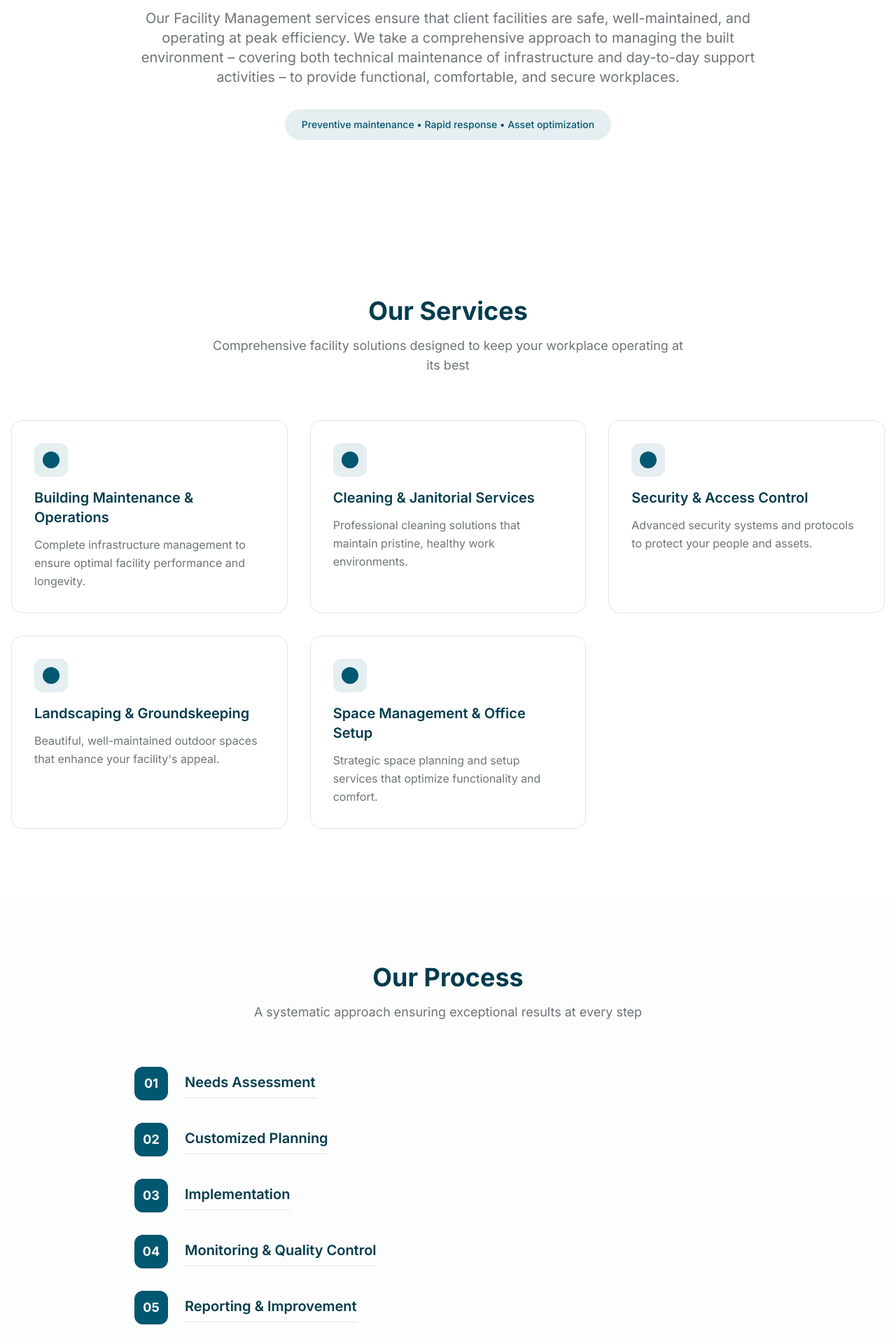
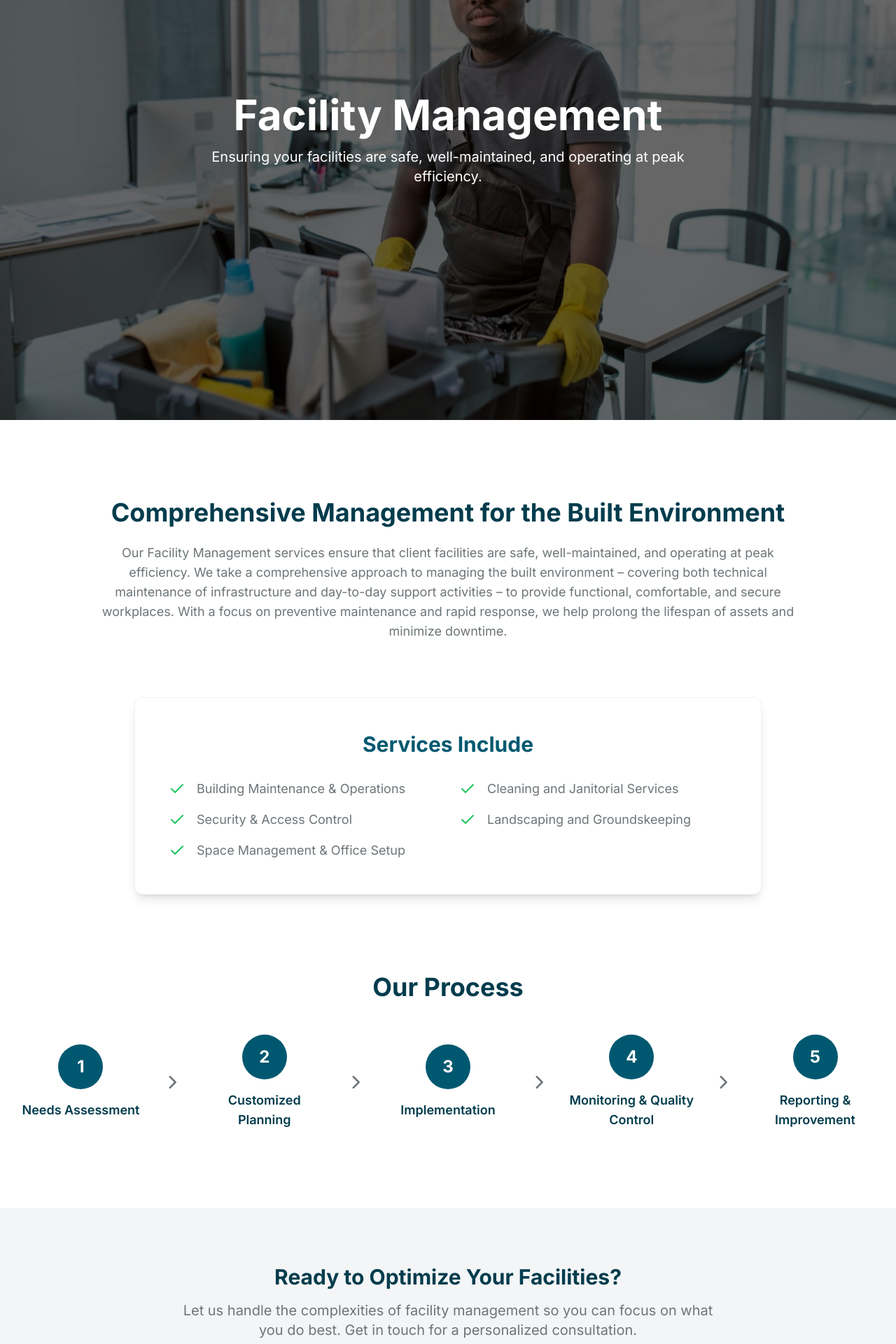
Before and after one commit to mckenzie-81/prosupport, a React (Vite) app: page /services/facility-management in a window 1280 px wide. Shown: the part 200-2120 px from the top of the page at 70% size. Built offline with nearby package versions, Linux system fonts and the light colour scheme.

Commit message:
single service page update- facility management

```diff
--- a/src/pages/FacilityManagement.tsx
+++ b/src/pages/FacilityManagement.tsx
@@ -1,148 +1,110 @@
 import React from 'react';
+import { Check, ChevronRight } from 'lucide-react';
+import { Link } from 'react-router-dom';
+import { Button } from '@/components/ui/button';
 
 const FacilityManagement = () => {
-  const services = [
-    {
-      title: "Building Maintenance & Operations",
-      description: "Complete infrastructure management to ensure optimal facility performance and longevity."
-    },
-    {
-      title: "Cleaning & Janitorial Services",
-      description: "Professional cleaning solutions that maintain pristine, healthy work environments."
-    },
-    {
-      title: "Security & Access Control",
-      description: "Advanced security systems and protocols to protect your people and assets."
-    },
-    {
-      title: "Landscaping & Groundskeeping",
-      description: "Beautiful, well-maintained outdoor spaces that enhance your facility's appeal."
-    },
-    {
-      title: "Space Management & Office Setup",
-      description: "Strategic space planning and setup services that optimize functionality and comfort."
-    }
+  const servicesIncluded = [
+    'Building Maintenance & Operations',
+    'Cleaning and Janitorial Services',
+    'Security & Access Control',
+    'Landscaping and Groundskeeping',
+    'Space Management & Office Setup',
   ];
 
   const processSteps = [
-    "Needs Assessment",
-    "Customized Planning",
-    "Implementation",
-    "Monitoring & Quality Control",
-    "Reporting & Improvement"
+    { name: 'Needs Assessment' },
+    { name: 'Customized Planning' },
+    { name: 'Implementation' },
+    { name: 'Monitoring & Quality Control' },
+    { name: 'Reporting & Improvement' },
   ];
 
   return (
-    <div className="min-h-screen bg-background">
+    <div className="bg-background text-foreground">
       {/* Hero Section */}
-      <section className="relative overflow-hidden">
-        <div className="container mx-auto px-4 py-24 sm:py-32">
-          <div className="text-center max-w-4xl mx-auto">
-            <h1 className="text-4xl sm:text-5xl md:text-6xl font-bold text-foreground mb-6 tracking-tight">
-              Facility Management
-            </h1>
-            <p className="text-lg sm:text-xl text-muted-foreground leading-relaxed mb-8">
-              Our Facility Management services ensure that client facilities are safe, well-maintained,
-              and operating at peak efficiency. We take a comprehensive approach to managing the built
-              environment – covering both technical maintenance of infrastructure and day-to-day support
-              activities – to provide functional, comfortable, and secure workplaces.
-            </p>
-            <div className="inline-block px-6 py-3 bg-primary/10 rounded-full">
-              <p className="text-sm font-medium text-primary">
-                Preventive maintenance • Rapid response • Asset optimization
-              </p>
-            </div>
-          </div>
+      <section
+        className="relative flex items-center justify-center h-screen bg-cover bg-center"
+        style={{ backgroundImage: "url('/images/fac-mngm1.jpeg')" }}
+      >
+        <div className="absolute inset-0 bg-black/60" />
+        <div className="relative container mx-auto px-4 text-center text-white">
+          <h1 className="text-4xl md:text-6xl font-bold leading-tight">
+            Facility Management
+          </h1>
+          <p className="mt-4 text-lg md:text-xl max-w-3xl mx-auto">
+            Ensuring your facilities are safe, well-maintained, and operating at peak efficiency.
+          </p>
         </div>
       </section>
 
-      {/* Services Section */}
-      <section className="py-16 sm:py-24">
+      {/* Main Content */}
+      <section className="py-20 sm:py-28">
         <div className="container mx-auto px-4">
-          <div className="text-center mb-16">
-            <h2 className="text-3xl sm:text-4xl font-bold text-foreground mb-4">
-              Our Services
+
+          {/* Description Section */}
+          <div className="max-w-5xl mx-auto mb-16 lg:mb-20">
+            <h2 className="text-3xl md:text-4xl font-bold text-foreground text-center">
+              Comprehensive Management for the Built Environment
             </h2>
-            <p className="text-lg text-muted-foreground max-w-2xl mx-auto">
-              Comprehensive facility solutions designed to keep your workplace operating at its best
+            <p className="text-lg mt-6 text-muted-foreground text-center">
+              Our Facility Management services ensure that client facilities are safe, well-maintained, and operating at peak efficiency. We take a comprehensive approach to managing the built environment – covering both technical maintenance of infrastructure and day-to-day support activities – to provide functional, comfortable, and secure workplaces. With a focus on preventive maintenance and rapid response, we help prolong the lifespan of assets and minimize downtime.
             </p>
           </div>
 
-          <div className="grid gap-6 sm:gap-8 md:grid-cols-2 lg:grid-cols-3 max-w-7xl mx-auto">
-            {services.map((service, index) => (
-              <div
-                key={index}
-                className="group p-6 sm:p-8 rounded-2xl bg-card border border-border hover:shadow-lg transition-all duration-300"
-              >
-                <div className="mb-4">
-                  <div className="w-12 h-12 bg-primary/10 rounded-xl flex items-center justify-center mb-4">
-                    <div className="w-6 h-6 bg-primary rounded-md"></div>
-                  </div>
-                </div>
-                <h3 className="text-xl font-semibold text-foreground mb-3 group-hover:text-primary transition-colors">
-                  {service.title}
-                </h3>
-                <p className="text-muted-foreground leading-relaxed">
-                  {service.description}
-                </p>
-              </div>
-            ))}
+          {/* Services Included Section */}
+          <div className="max-w-4xl mx-auto">
+            <div className="bg-white p-8 sm:p-12 rounded-xl shadow-lg border border-border/50">
+              <h3 className="text-2xl md:text-3xl font-bold text-primary mb-8 text-center">
+                Services Include
+              </h3>
+              <ul className="grid grid-cols-1 md:grid-cols-2 gap-x-8 gap-y-4 text-lg text-muted-foreground">
+                {servicesIncluded.map((feature, index) => (
+                  <li key={index} className="flex items-center">
+                    <Check className="h-6 w-6 text-green-500 mr-4 flex-shrink-0" />
+                    <span>{feature}</span>
+                  </li>
+                ))}
+              </ul>
+            </div>
           </div>
-        </div>
-      </section>
 
-      {/* Process Section */}
-      <section className="py-16 sm:py-24 bg-muted/20">
-        <div className="container mx-auto px-4">
-          <div className="text-center mb-16">
-            <h2 className="text-3xl sm:text-4xl font-bold text-foreground mb-4">
+          {/* Our Process Section */}
+          <div className="mt-20 sm:mt-28">
+            <h2 className="text-3xl md:text-4xl font-bold text-foreground text-center mb-12">
               Our Process
             </h2>
-            <p className="text-lg text-muted-foreground max-w-2xl mx-auto">
-              A systematic approach ensuring exceptional results at every step
-            </p>
-          </div>
-
-          <div className="max-w-4xl mx-auto">
-            <div className="grid gap-6 sm:gap-8">
-              {processSteps.map((step, index) => (
-                <div key={index} className="flex items-start gap-6">
-                  <div className="flex-shrink-0">
-                    <div className="w-12 h-12 bg-primary rounded-xl flex items-center justify-center">
-                      <span className="text-primary-foreground font-bold text-lg">
-                        {(index + 1).toString().padStart(2, '0')}
-                      </span>
-                    </div>
-                  </div>
-                  <div className="pt-2">
-                    <h3 className="text-xl font-semibold text-foreground mb-2">
-                      {step}
-                    </h3>
-                    <div className="w-full h-px bg-border"></div>
-                  </div>
+            <div className="relative">
+                <div className="flex flex-col md:flex-row justify-between items-center">
+                    {processSteps.map((step, index) => (
+                        <React.Fragment key={index}>
+                            <div className="flex flex-col items-center text-center w-full md:w-1/5 mb-8 md:mb-0 px-2">
+                                <div className="flex items-center justify-center w-16 h-16 bg-primary text-white rounded-full text-2xl font-bold mb-4">
+                                    {index + 1}
+                                </div>
+                                <h4 className="font-semibold text-lg">{step.name}</h4>
+                            </div>
+                            {index < processSteps.length - 1 && (
+                                <ChevronRight className="hidden md:block text-muted-foreground mx-4" size={40}/>
+                            )}
+                        </React.Fragment>
+                    ))}
                 </div>
-              ))}
             </div>
           </div>
         </div>
       </section>
 
       {/* CTA Section */}
-      <section className="py-16 sm:py-24">
-        <div className="container mx-auto px-4">
-          <div className="max-w-3xl mx-auto text-center">
-            <div className="p-8 sm:p-12 rounded-3xl bg-gradient-to-br from-primary/5 to-primary/10 border border-primary/20">
-              <h2 className="text-2xl sm:text-3xl font-bold text-foreground mb-4">
-                Ready to optimize your facility?
-              </h2>
-              <p className="text-lg text-muted-foreground mb-8 max-w-xl mx-auto">
-                Let us help you create a safer, more efficient workplace environment that supports your business goals.
-              </p>
-              <button className="inline-flex items-center px-6 py-3 rounded-xl bg-primary text-primary-foreground font-medium hover:bg-primary/90 transition-colors">
-                Get Started Today
-              </button>
-            </div>
-          </div>
+      <section className="bg-muted py-20">
+        <div className="container mx-auto px-4 text-center">
+           <h2 className="text-3xl font-bold text-foreground mb-4">Ready to Optimize Your Facilities?</h2>
+           <p className="text-xl text-muted-foreground max-w-3xl mx-auto mb-8">
+                Let us handle the complexities of facility management so you can focus on what you do best. Get in touch for a personalized consultation.
+           </p>
+           <Button asChild size="lg">
+             <Link to="/contact">Request a Quote</Link>
+           </Button>
         </div>
       </section>
     </div>
```
